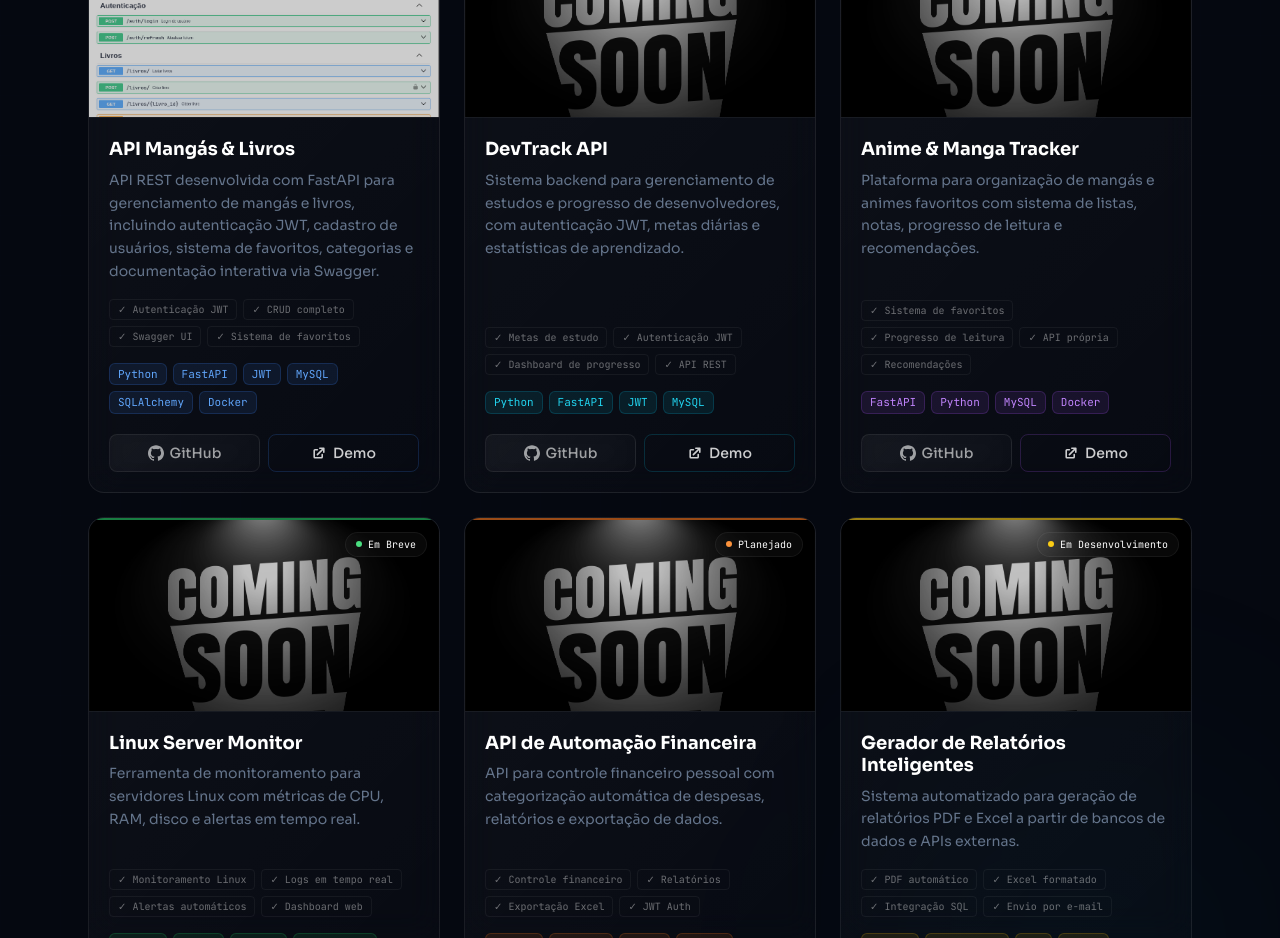
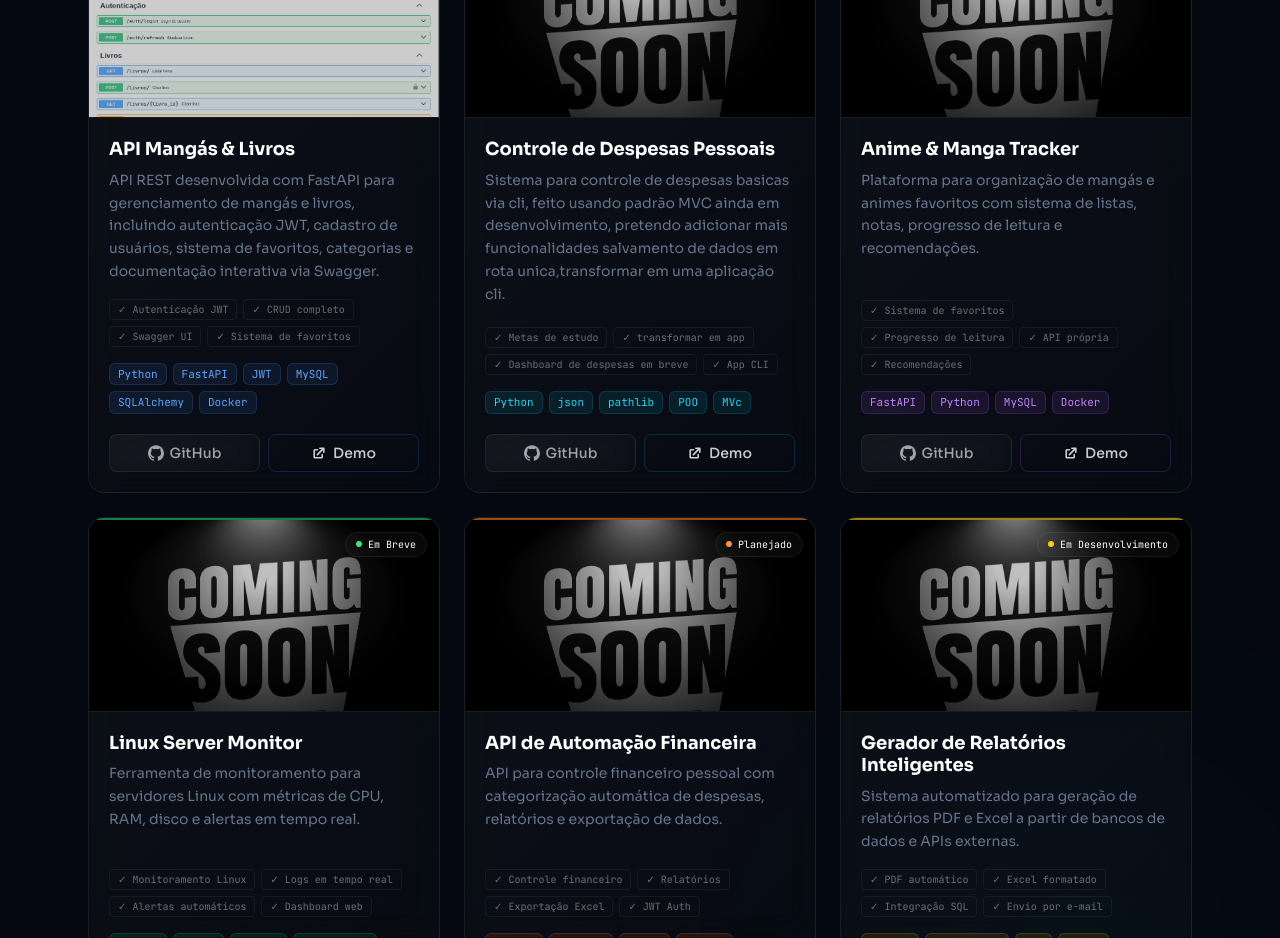
Before and after one commit to Hidan404/ronald-portfolio, a React (Vite) app: page / in a window 1280 px wide. Shown: the part 3240-4178 px from the top of the page. Built offline with nearby package versions, Linux system fonts and the light colour scheme.

Commit message:
feat(projects): update project details and description for Controle de Despesas Pessoais

```diff
--- a/src/sections/Projects.jsx
+++ b/src/sections/Projects.jsx
@@ -41,17 +41,18 @@ const projects = [
   {
       id: 2,
 
-      title: 'DevTrack API',
+      title: 'Controle de Despesas Pessoais',
 
       image: '/images/27277.jpg',
 
-      desc: 'Sistema backend para gerenciamento de estudos e progresso de desenvolvedores, com autenticação JWT, metas diárias e estatísticas de aprendizado.',
+      desc: 'Sistema para controle de despesas basicas via cli, feito usando padrão MVC ainda em desenvolvimento, pretendo adicionar mais funcionalidades salvamento de dados em rota unica,transformar em uma aplicação cli.',
 
       tags: [
         'Python',
-        'FastAPI',
-        'JWT',
-        'MySQL'
+        'json',
+        'pathlib',
+        'POO',
+        'MVc'
       ],
 
       category: 'Backend',
@@ -62,9 +63,9 @@ const projects = [
 
       highlights: [
         'Metas de estudo',
-        'Autenticação JWT',
-        'Dashboard de progresso',
-        'API REST'
+        'transformar em app',
+        'Dashboard de despesas em breve',
+        'App CLI'
       ],
 
       github: '#',
```
